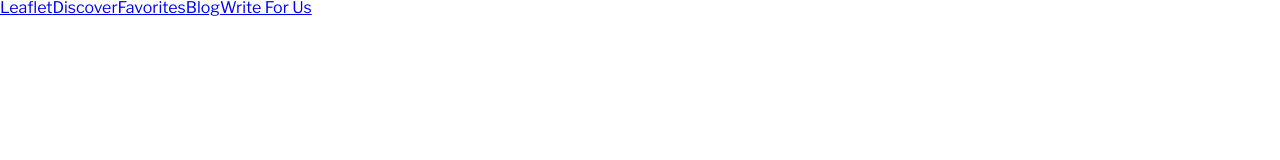
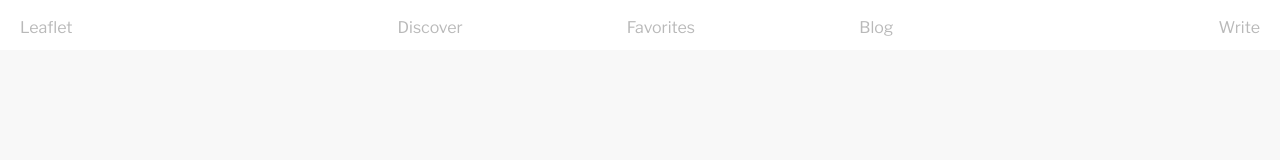
Before and after one commit to minseokim/Leaflet, a website: page app/index.html in a window 1280 px wide. Drawn offline with nearby package versions, Linux system fonts and the light colour scheme; files that its build step writes are made by us from their sources.

Commit message:
position list elements on navigation bar using flexbox

```diff
--- a/app/index.html
+++ b/app/index.html
@@ -48,6 +48,7 @@
         <li class="topnav__item">
           <a class="topnav__link topnav__logo" href="#">Leaflet</a>
         </li>
+        <ul class="topnav__sublist">
           <li class="topnav__item">
             <a class="topnav__link" href="#">Discover</a>
           </li>
@@ -57,8 +58,9 @@
           <li class="topnav__item">
             <a class="topnav__link" href="#">Blog</a>
           </li>
+        </ul>
         <li class="topnav__item">
-          <a class="topnav__link topnav__writeBtn" href="#">Write For Us</a>
+          <a class="topnav__link topnav__writeBtn" href="#">Write</a>
         </li>
       </ul>
     </nav>
--- a/app/styles/main.css
+++ b/app/styles/main.css
@@ -43,17 +43,36 @@ table {
 	border-spacing: 0;
 }
 
+/* Body typeface and color */
+
 body {
-	font-family : "Libre Franklin";
+	font-family : "Libre Franklin", sans-serif;
+	background-color : #f8f8f8;
+	box-sizing : border-box;
+}
+
+/* Remove default styling for links */
+a, a:active, a:visited {
+	color : #b9b9b9;
+	text-decoration : none;
 }
 
 /* Navigation */
 .topnav {
-	color: #ffffff;
+	position : fixed;
+	background-color: #ffffff;
 	width : 100%;
-	height : 200px;
+	height : 50px;
 }
 
 .topnav__list {
+	padding : 20px;
 	display : flex;
+	justify-content: space-between;
 }
+
+.topnav__sublist {
+	width : 40%;
+	display : flex;
+	justify-content : space-between;
+}
```
Also changed, not shown: .tmp/styles/main.css, 1 other file. Lines whose indentation alone changed are shown as unchanged.
